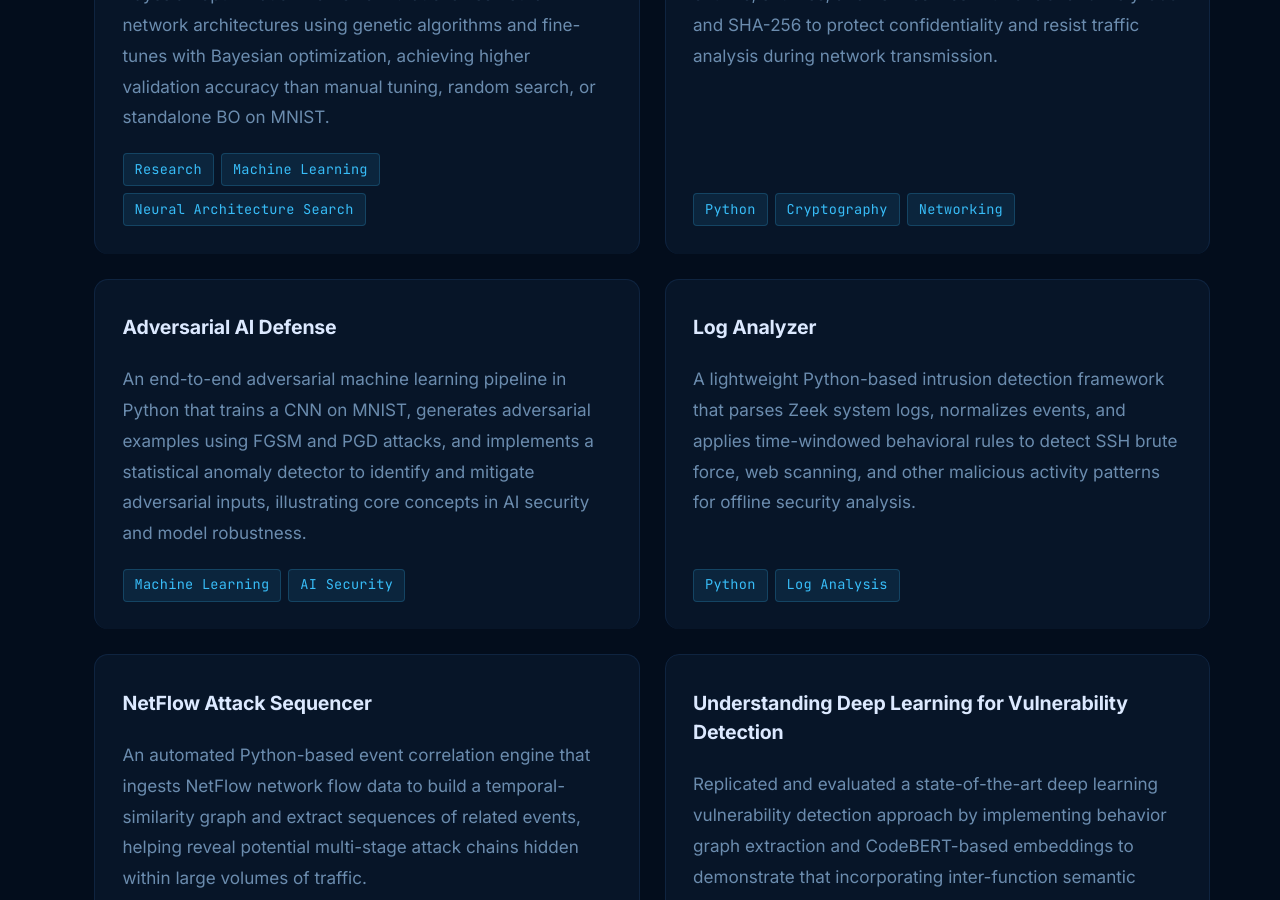
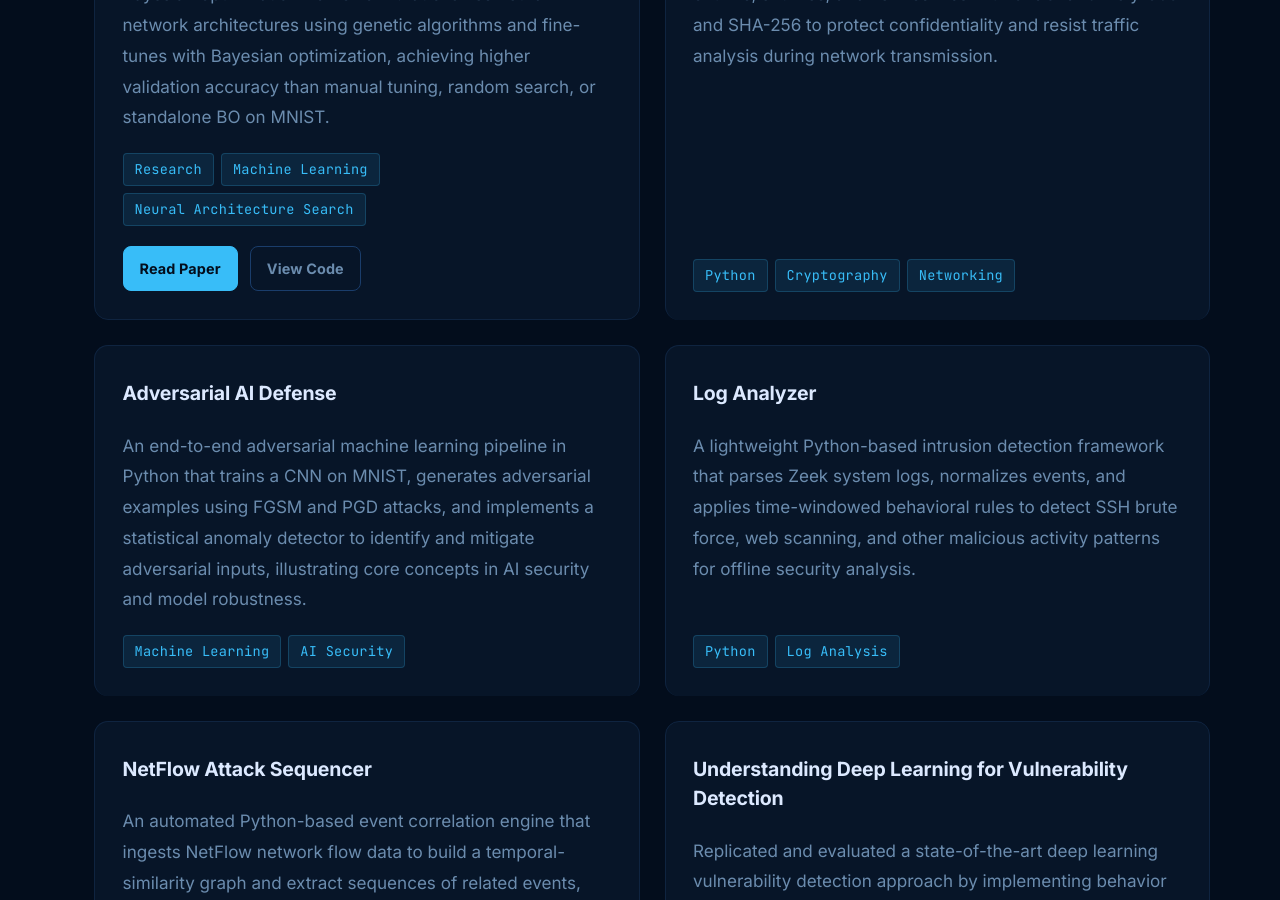
Before and after one commit to spyduck007/ctf, an MkDocs documentation site: the page built from docs/projects.md, in a window 1280 px wide and 900 px high, scrolled down 515 px. Built offline with MkDocs 1.6.1 and Material for MkDocs 9.7.7, drawn with Linux system fonts in a browser that asks for light colours.

Commit message:
Add GNN code link to project card

```diff
--- a/docs/projects.md
+++ b/docs/projects.md
@@ -11,7 +11,7 @@ hide:
 
 <div class="writeup-grid projects-grid">
 
-  <a href="https://nhsjs.com/2026/genetic-neural-network-architecture-optimization-a-hybrid-evolutionary-and-bayesian-approach/" class="writeup-card" target="_blank" rel="noopener noreferrer">
+  <div class="writeup-card">
     <div class="card-content">
       <div class="card-header">
         <h3 class="card-title">Genetic Neural Network Architecture Optimization</h3>
@@ -24,8 +24,12 @@ hide:
         <span class="tag">Machine Learning</span>
         <span class="tag">Neural Architecture Search</span>
       </div>
+      <div class="card-actions">
+        <a href="https://nhsjs.com/2026/genetic-neural-network-architecture-optimization-a-hybrid-evolutionary-and-bayesian-approach/" class="btn btn--primary" target="_blank" rel="noopener noreferrer">Read Paper</a>
+        <a href="https://github.com/spyduck007/gnn" class="btn btn--ghost" target="_blank" rel="noopener noreferrer">View Code</a>
+      </div>
     </div>
-  </a>
+  </div>
 
   <a href="https://github.com/spyduck007/DeviceFileTransfer" class="writeup-card" target="_blank" rel="noopener noreferrer">
     <div class="card-content">
```
